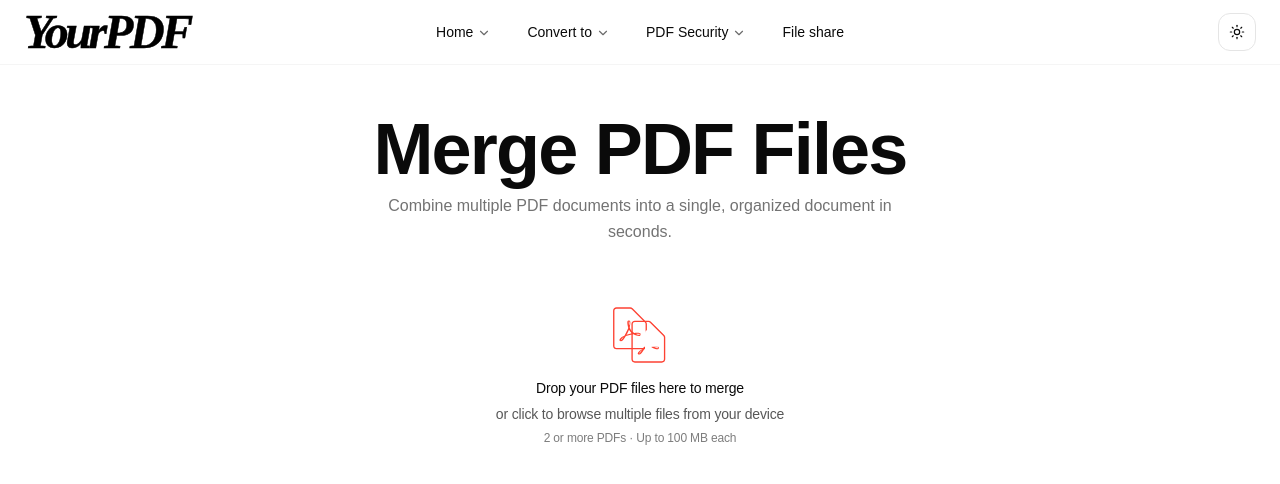
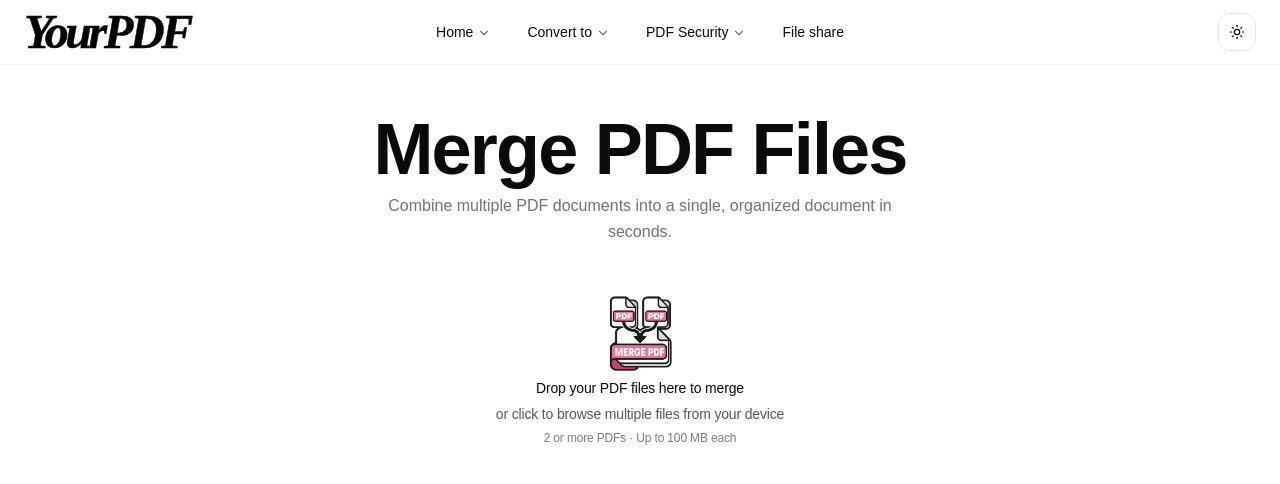
Before and after one commit to zzzaryabali109-lab/yourpdf, a Next.js app: page /merge-pdf in a window 1280 px wide. Shown: the top 484 px of the page. Built offline with nearby package versions, Linux system fonts and the light colour scheme.

Commit message:
Use uploaded icon for PDF merge

```diff
--- a/src/app/merge-pdf/page.tsx
+++ b/src/app/merge-pdf/page.tsx
@@ -7,7 +7,7 @@ import { Dialog, DialogContent } from "@/components/arc/dialog/dialog";
 import FileDropzone, { formatFileSize } from "@/components/arc/file-dropzone/file-dropzone";
 import type { FileDropzoneUpload } from "@/components/arc/file-dropzone/file-dropzone";
 import { SiteHeader } from "@/components/site-header";
-import { MergeDropzoneIcon, PdfFileBadgeIcon } from "@/components/ui/convert-icons";
+import { MergePdfImageIcon, PdfFileBadgeIcon } from "@/components/ui/convert-icons";
 import { CheckCircle2, Download, Layers, Pencil } from "lucide-react";
 import styles from "../home.module.css";
 
@@ -116,7 +116,7 @@ export default function MergePdfPage() {
             multiple={true}
             maxFiles={20}
             maxSize={MAX_PDF_SIZE}
-            icon={<MergeDropzoneIcon className="w-16 h-16 sm:w-20 sm:h-20" />}
+            icon={<MergePdfImageIcon className="w-16 h-16 sm:w-20 sm:h-20 object-contain" />}
             label="Drop your PDF files here to merge"
             description="or click to browse multiple files from your device"
             note="2 or more PDFs · Up to 100 MB each"
--- a/src/components/site-header.tsx
+++ b/src/components/site-header.tsx
@@ -27,7 +27,7 @@ import {
   PdfToWordIcon,
   PdfToPowerpointIcon,
   PdfToExcelIcon,
-  MergePdfIcon,
+  MergePdfImageIcon,
   SplitPdfIcon,
   OcrPdfIcon,
   UnlockPdfIcon,
@@ -79,7 +79,7 @@ const mobileSections: MobileDropdownSection[] = [
     icon: <SlidersHorizontal className="size-4 text-violet-600 dark:text-violet-400 shrink-0" />,
     items: [
       { title: "Compress PDF", href: "/compress-pdf", desc: "Reduce file size", icon: <AnimatedCompressPdf className="size-4 shrink-0" /> },
-      { title: "Merge PDF", href: "/merge-pdf", desc: "Combine PDFs", icon: <MergePdfIcon className="size-4 shrink-0" /> },
+      { title: "Merge PDF", href: "/merge-pdf", desc: "Combine PDFs", icon: <MergePdfImageIcon className="size-5 shrink-0 object-contain" /> },
       { title: "Split PDF", href: "/split-pdf", desc: "Split & remove pages", icon: <SplitPdfIcon className="size-4 shrink-0" /> },
       { title: "OCR PDF", href: "/ocr-pdf", desc: "Searchable text", icon: <OcrPdfIcon className="size-4 shrink-0" /> },
     ],
--- a/src/components/ui/convert-icons.tsx
+++ b/src/components/ui/convert-icons.tsx
@@ -1,4 +1,17 @@
 import * as React from 'react';
+import Image from 'next/image';
+
+export function MergePdfImageIcon({ className = 'w-4 h-4 shrink-0' }: { className?: string }) {
+  return (
+    <Image
+      src="/merge-pdf-icon.png"
+      alt=""
+      width={1254}
+      height={1254}
+      className={className}
+    />
+  );
+}
 
 export function JpgToPdfIcon({ className = 'w-5 h-5 shrink-0' }: { className?: string }) {
   return (
--- a/src/components/ui/demo.tsx
+++ b/src/components/ui/demo.tsx
@@ -22,7 +22,7 @@ import {
   PdfToPowerpointIcon,
   PdfToExcelIcon,
   PdfToPdfAIcon,
-  MergePdfIcon,
+  MergePdfImageIcon,
   SplitPdfIcon,
   OcrPdfIcon,
   UnlockPdfIcon,
@@ -136,7 +136,7 @@ export function NavigationMenuDemo() {
               <ListItem
                 href="/merge-pdf"
                 title="Merge PDF"
-                icon={<MergePdfIcon className="size-4 shrink-0" />}
+                icon={<MergePdfImageIcon className="size-5 shrink-0 object-contain" />}
               >
                 Combine multiple PDF files into one unified document with ease.
               </ListItem>
```
Also changed, not shown: public/merge-pdf-icon.png (added).
